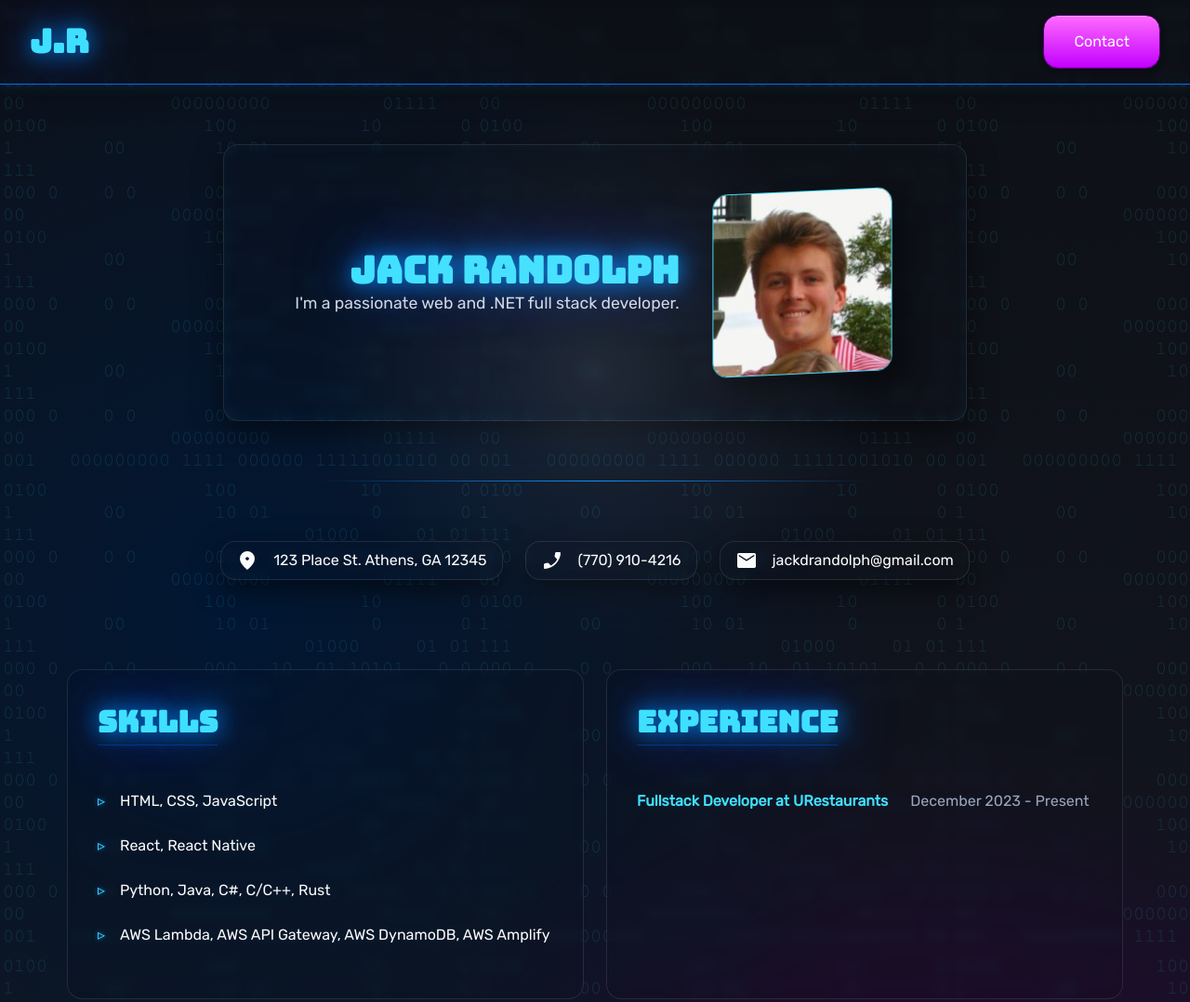
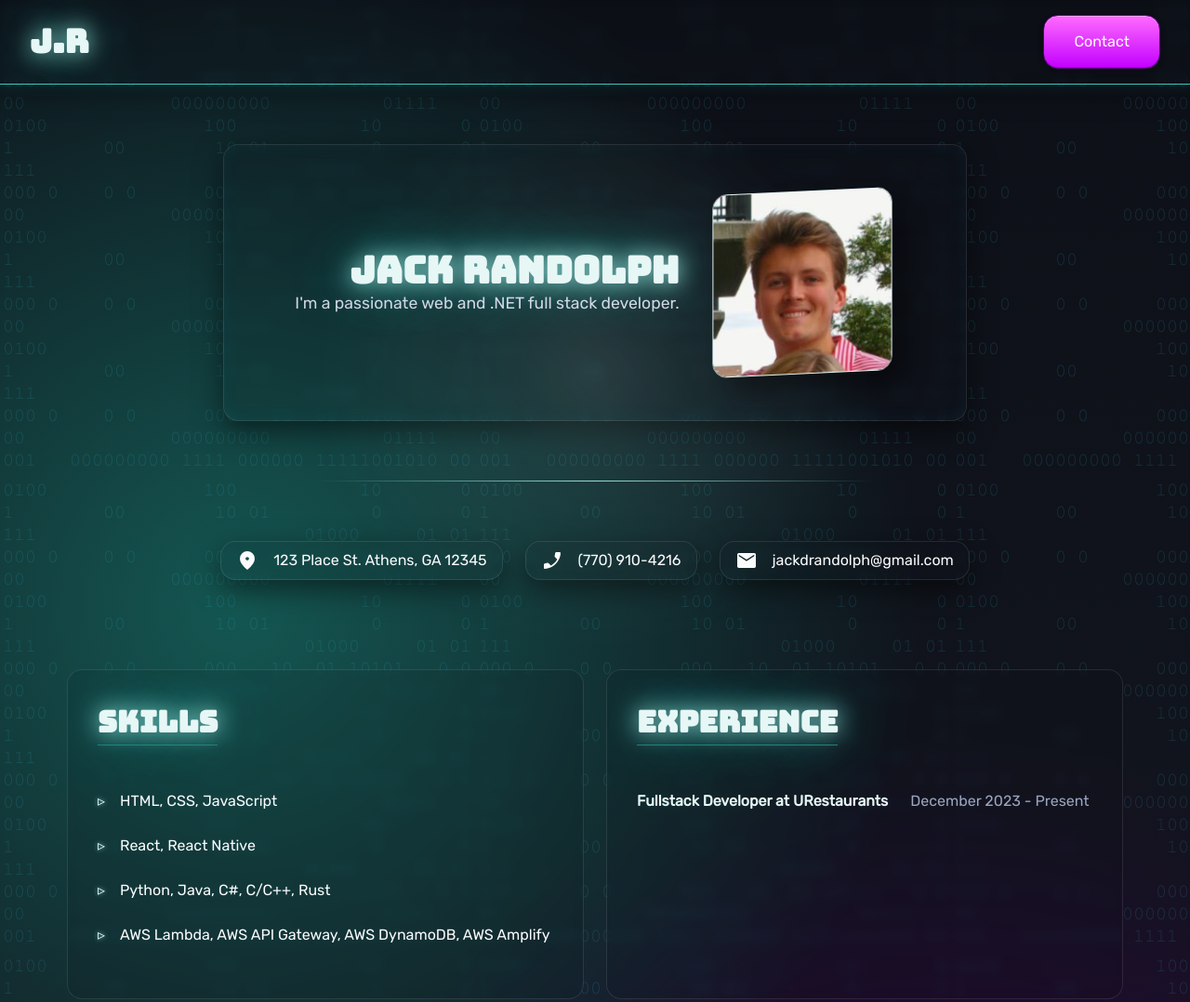
Before and after one commit to JackaPacka/jackapacka.github.io, a website: page index.html in a window 1280 px wide. Shown: the top 1078 px of the page at 93% size. Drawn offline with Linux system fonts and the light colour scheme.

Commit message:
New primary color

```diff
--- a/css/style.css
+++ b/css/style.css
@@ -15,14 +15,14 @@
 }
 
 :root {
-    /* Primary color */
-    --primary-color-lightest: #3fe0ff;
-    --primary-color-lighter:  #1bbcff;
-    --primary-color-light:    #058bff;
-    --primary-color:          #036bfc;
-    --primary-color-dark:     #024fc2;
-    --primary-color-darker:   #012f7a;
-    --primary-color-darkest:  #011733;
+    /* Primary (teal) */
+    --primary-color-lightest: #e6f7f6;
+    --primary-color-lighter:  #c9efec;
+    --primary-color-light:    #8fded7;
+    --primary-color:          #3cc6bb;
+    --primary-color-dark:     #249f96;
+    --primary-color-darker:   #1b7a74;
+    --primary-color-darkest:  #145752;
 
     /* Secondary color */
     --secondary-color-lightest: #ff6bff;
```
